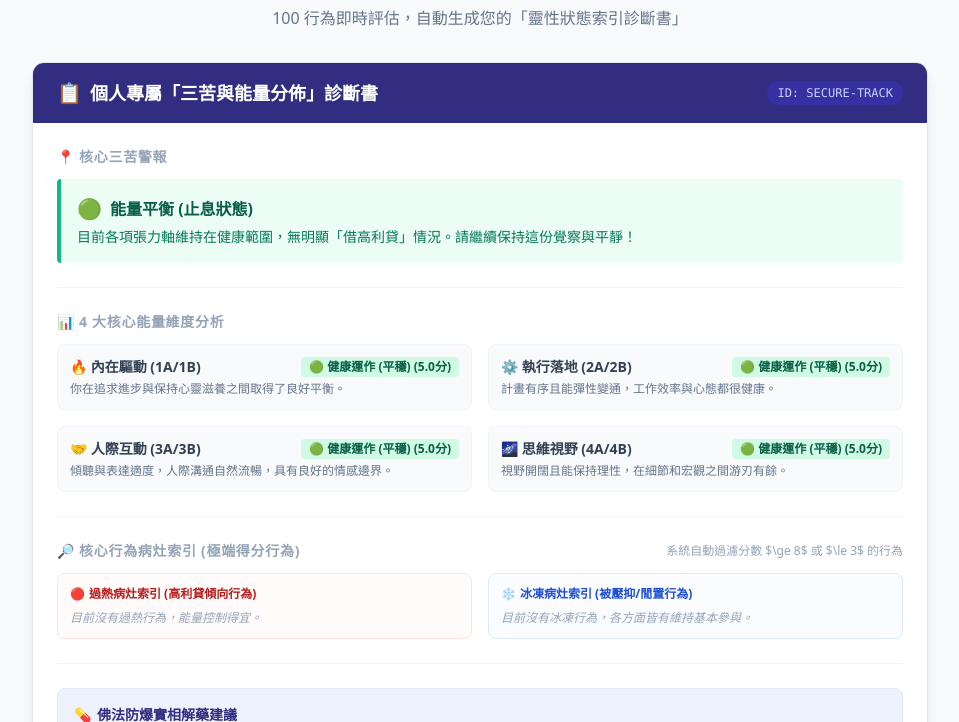
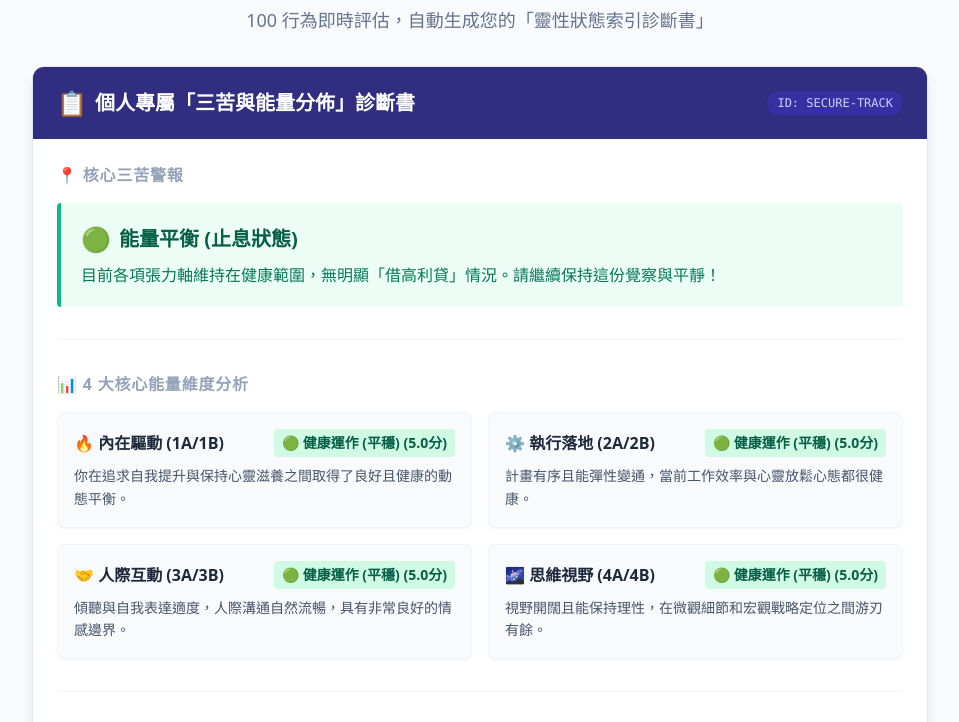
Before and after one commit to teresawanki-blip/no_suffering, a plain HTML site: page index.html in a window 1280 px wide. Shown: the part 78-800 px from the top of the page, without its empty margins (160-1119 px from the left). Drawn offline with nearby package versions, Linux system fonts and the light colour scheme.

Commit message:
Refactor HTML structure and improve styling

```diff
--- a/index.html
+++ b/index.html
@@ -21,42 +21,42 @@
     <!-- 標題區 -->
     <div class="text-center mb-8">
       <h1 class="text-3xl md:text-4xl font-bold mb-3 text-slate-800">🧘 佛法三苦防爆系統</h1>
-      <p class="text-slate-500">100 行為即時評估，自動生成您的「靈性狀態索引診斷書」</p>
+      <p class="text-slate-500 text-base md:text-lg">100 行為即時評估，自動生成您的「靈性狀態索引診斷書」</p>
     </div>
 
-    <!-- 🌟 新增：個人專屬診斷書 (Diagnostic Dashboard) 🌟 -->
+    <!-- 🌟 個人專屬診斷書 (Diagnostic Dashboard) 🌟 -->
     <div class="bg-white rounded-xl shadow-lg border border-slate-200 overflow-hidden mb-10">
-      <div class="bg-indigo-900 text-white px-6 py-4 flex justify-between items-center">
+      <div class="bg-indigo-900 text-white px-6 py-5 flex justify-between items-center">
         <div class="flex items-center space-x-2">
-          <span class="text-xl">📋</span>
-          <h2 class="text-lg font-bold">個人專屬「三苦與能量分佈」診斷書</h2>
+          <span class="text-2xl">📋</span>
+          <h2 class="text-xl font-bold">個人專屬「三苦與能量分佈」診斷書</h2>
         </div>
-        <span class="bg-indigo-800 text-indigo-200 text-xs px-2.5 py-1 rounded-full font-mono">ID: SECURE-TRACK</span>
+        <span class="bg-indigo-800 text-indigo-200 text-xs px-2.5 py-1 rounded-full font-mono hidden sm:inline">ID: SECURE-TRACK</span>
       </div>
 
-      <div class="p-6 space-y-6">
+      <div class="p-6 space-y-8">
 
         <!-- 1. 核心三苦警報區 -->
         <div>
-          <h3 class="text-sm font-bold text-slate-400 uppercase tracking-wider mb-3">📍 核心三苦警報</h3>
-          <div class="space-y-3">
+          <h3 class="text-sm md:text-base font-bold text-slate-400 uppercase tracking-wider mb-4">📍 核心三苦警報</h3>
+          <div class="space-y-4">
 
             <!-- 苦苦警報 -->
-            <div v-if="alertKuKu" class="bg-red-50 border-l-4 border-red-500 p-4 rounded transition-all">
-              <div class="flex items-center mb-1">
-                <span class="text-xl mr-2">🔥</span>
-                <h4 class="font-bold text-red-800">苦苦爆發預警！(直觀衝突 / 嚴重高利貸)</h4>
+            <div v-if="alertKuKu" class="bg-red-50 border-l-4 border-red-500 p-5 rounded shadow-sm transition-all">
+              <div class="flex items-center mb-2">
+                <span class="text-2xl mr-2">🔥</span>
+                <h4 class="font-bold text-lg md:text-xl text-red-800">苦苦爆發預警！(直觀衝突 / 嚴重高利貸)</h4>
               </div>
-              <p class="text-sm text-red-700">你的【{{ kuKuReason.overload }}】過度壓迫了【{{ kuKuReason.suppress }}】。你正在用完美主義框死宇宙，或用過度思考癱瘓行動。</p>
+              <p class="text-sm md:text-base text-red-700">你的【{{ kuKuReason.overload }}】過度壓迫了【{{ kuKuReason.suppress }}】。你正在用完美主義框死宇宙，或用過度思考癱瘓行動。</p>
             </div>
 
             <!-- 壞苦警報 -->
-            <div v-if="alertHuaiKu" class="bg-amber-50 border-l-4 border-amber-500 p-4 rounded transition-all">
-              <div class="flex items-center mb-1">
-                <span class="text-xl mr-2">🍂</span>
-                <h4 class="font-bold text-amber-800">壞苦爆發預警！(變異倦怠 / 乾枯邊緣)</h4>
+            <div v-if="alertHuaiKu" class="bg-amber-50 border-l-4 border-amber-500 p-5 rounded shadow-sm transition-all">
+              <div class="flex items-center mb-2">
+                <span class="text-2xl mr-2">🍂</span>
+                <h4 class="font-bold text-lg md:text-xl text-amber-800">壞苦爆發預警！(變異倦怠 / 乾枯邊緣)</h4>
               </div>
-              <p class="text-sm text-amber-700">
+              <p class="text-sm md:text-base text-amber-700">
                 <span v-if="scores['1A'] <= 3 && scores['1B'] <= 3">
                   <strong>動力低迷：</strong> 你的【野心1A】與【好奇1B】同時處於極低水平，這是一種「擺爛式」倦怠，靈魂失去方向與燃料。
                 </span>
@@ -67,21 +67,21 @@
             </div>
 
             <!-- 行苦警報 -->
-            <div v-if="alertXingKu" class="bg-blue-50 border-l-4 border-blue-500 p-4 rounded transition-all">
-              <div class="flex items-center mb-1">
-                <span class="text-xl mr-2">🌌</span>
-                <h4 class="font-bold text-blue-800">行苦爆發預警！(存在虛無 / 孤立傲慢)</h4>
+            <div v-if="alertXingKu" class="bg-blue-50 border-l-4 border-blue-500 p-5 rounded shadow-sm transition-all">
+              <div class="flex items-center mb-2">
+                <span class="text-2xl mr-2">🌌</span>
+                <h4 class="font-bold text-lg md:text-xl text-blue-800">行苦爆發預警！(存在虛無 / 孤立傲慢)</h4>
               </div>
-              <p class="text-sm text-blue-700">你的【宏觀視野4】極高，但【落地溝通2/3】極低。你建構了傲慢的高牆，將眾生拒之門外。</p>
+              <p class="text-sm md:text-base text-blue-700">你的【宏觀視野4】極高，但【落地溝通2/3】極低。你建構了傲慢的高牆，將眾生拒之門外。</p>
             </div>
 
             <!-- 平衡狀態 (綠燈) -->
-            <div v-if="!alertKuKu && !alertHuaiKu && !alertXingKu" class="bg-emerald-50 border-l-4 border-emerald-500 p-4 rounded">
-              <div class="flex items-center mb-1">
-                <span class="text-xl mr-2">🟢</span>
-                <h4 class="font-bold text-emerald-800">能量平衡 (止息狀態)</h4>
+            <div v-if="!alertKuKu && !alertHuaiKu && !alertXingKu" class="bg-emerald-50 border-l-4 border-emerald-500 p-5 rounded">
+              <div class="flex items-center mb-2">
+                <span class="text-2xl mr-2">🟢</span>
+                <h4 class="font-bold text-lg md:text-xl text-emerald-800">能量平衡 (止息狀態)</h4>
               </div>
-              <p class="text-sm text-emerald-700">目前各項張力軸維持在健康範圍，無明顯「借高利貸」情況。請繼續保持這份覺察與平靜！</p>
+              <p class="text-sm md:text-base text-emerald-700">目前各項張力軸維持在健康範圍，無明顯「借高利貸」情況。請繼續保持這份覺察與平靜！</p>
             </div>
 
           </div>
@@ -90,51 +90,51 @@
         <!-- 2. 四大維度即時診斷 -->
         <hr class="border-slate-100" />
         <div>
-          <h3 class="text-sm font-bold text-slate-400 uppercase tracking-wider mb-3">📊 4 大核心能量維度分析</h3>
+          <h3 class="text-sm md:text-base font-bold text-slate-400 uppercase tracking-wider mb-4">📊 4 大核心能量維度分析</h3>
           <div class="grid grid-cols-1 md:grid-cols-2 gap-4">
 
             <!-- 內在驅動 -->
-            <div class="p-3 rounded-lg border border-slate-100 bg-slate-50">
-              <div class="flex justify-between items-center mb-1">
-                <span class="font-bold text-slate-700 text-sm">🔥 內在驅動 (1A/1B)</span>
-                <span class="text-xs font-bold px-2 py-0.5 rounded" :class="getDimensionStatusClass(driveAvg)">
+            <div class="p-4 rounded-lg border border-slate-100 bg-slate-50 shadow-sm">
+              <div class="flex justify-between items-center mb-2">
+                <span class="font-bold text-slate-800 text-base">🔥 內在驅動 (1A/1B)</span>
+                <span class="text-xs md:text-sm font-bold px-2 py-1 rounded" :class="getDimensionStatusClass(driveAvg)">
                   {{ getDimensionStatusText(driveAvg) }} ({{ driveAvg.toFixed(1) }}分)
                 </span>
               </div>
-              <p class="text-xs text-slate-500">{{ getDriveDiagnostic(driveAvg) }}</p>
+              <p class="text-sm text-slate-600 leading-relaxed">{{ getDriveDiagnostic(driveAvg) }}</p>
             </div>
 
             <!-- 執行落地 -->
-            <div class="p-3 rounded-lg border border-slate-100 bg-slate-50">
-              <div class="flex justify-between items-center mb-1">
-                <span class="font-bold text-slate-700 text-sm">⚙️ 執行落地 (2A/2B)</span>
-                <span class="text-xs font-bold px-2 py-0.5 rounded" :class="getDimensionStatusClass(executeAvg)">
+            <div class="p-4 rounded-lg border border-slate-100 bg-slate-50 shadow-sm">
+              <div class="flex justify-between items-center mb-2">
+                <span class="font-bold text-slate-800 text-base">⚙️ 執行落地 (2A/2B)</span>
+                <span class="text-xs md:text-sm font-bold px-2 py-1 rounded" :class="getDimensionStatusClass(executeAvg)">
                   {{ getDimensionStatusText(executeAvg) }} ({{ executeAvg.toFixed(1) }}分)
                 </span>
               </div>
-              <p class="text-xs text-slate-500">{{ getExecuteDiagnostic(executeAvg) }}</p>
+              <p class="text-sm text-slate-600 leading-relaxed">{{ getExecuteDiagnostic(executeAvg) }}</p>
             </div>
 
             <!-- 人際互動 -->
-            <div class="p-3 rounded-lg border border-slate-100 bg-slate-50">
-              <div class="flex justify-between items-center mb-1">
-                <span class="font-bold text-slate-700 text-sm">🤝 人際互動 (3A/3B)</span>
-                <span class="text-xs font-bold px-2 py-0.5 rounded" :class="getDimensionStatusClass(relationAvg)">
+            <div class="p-4 rounded-lg border border-slate-100 bg-slate-50 shadow-sm">
+              <div class="flex justify-between items-center mb-2">
+                <span class="font-bold text-slate-800 text-base">🤝 人際互動 (3A/3B)</span>
+                <span class="text-xs md:text-sm font-bold px-2 py-1 rounded" :class="getDimensionStatusClass(relationAvg)">
                   {{ getDimensionStatusText(relationAvg) }} ({{ relationAvg.toFixed(1) }}分)
                 </span>
               </div>
-              <p class="text-xs text-slate-500">{{ getRelationDiagnostic(relationAvg) }}</p>
+              <p class="text-sm text-slate-600 leading-relaxed">{{ getRelationDiagnostic(relationAvg) }}</p>
             </div>
 
             <!-- 思維視野 -->
-            <div class="p-3 rounded-lg border border-slate-100 bg-slate-50">
-              <div class="flex justify-between items-center mb-1">
-                <span class="font-bold text-slate-700 text-sm">🌌 思維視野 (4A/4B)</span>
-                <span class="text-xs font-bold px-2 py-0.5 rounded" :class="getDimensionStatusClass(mindAvg)">
+            <div class="p-4 rounded-lg border border-slate-100 bg-slate-50 shadow-sm">
+              <div class="flex justify-between items-center mb-2">
+                <span class="font-bold text-slate-800 text-base">🌌 思維視野 (4A/4B)</span>
+                <span class="text-xs md:text-sm font-bold px-2 py-1 rounded" :class="getDimensionStatusClass(mindAvg)">
                   {{ getDimensionStatusText(mindAvg) }} ({{ mindAvg.toFixed(1) }}分)
                 </span>
               </div>
-              <p class="text-xs text-slate-500">{{ getMindDiagnostic(mindAvg) }}</p>
+              <p class="text-sm text-slate-600 leading-relaxed">{{ getMindDiagnostic(mindAvg) }}</p>
             </div>
 
           </div>
@@ -143,39 +143,39 @@
         <!-- 3. 核心行為索引 (自動列出最需要注意的行為) -->
         <hr class="border-slate-100" />
         <div>
-          <div class="flex justify-between items-center mb-3">
-            <h3 class="text-sm font-bold text-slate-400 uppercase tracking-wider">🔎 核心行為病灶索引 (極端得分行為)</h3>
-            <span class="text-xs text-slate-400">系統自動過濾分數 $\ge 8$ 或 $\le 3$ 的行為</span>
+          <div class="flex flex-col sm:flex-row sm:justify-between sm:items-center mb-4 gap-2">
+            <h3 class="text-sm md:text-base font-bold text-slate-400 uppercase tracking-wider">🔎 核心行為病灶索引 (極端得分行為)</h3>
+            <span class="text-xs md:text-sm text-slate-400 font-medium">系統自動過濾分數 >= 8分 或 <= 3分 的行為</span>
           </div>
 
           <div class="grid grid-cols-1 md:grid-cols-2 gap-4">
 
             <!-- 過熱行為列表 (>= 8分) -->
-            <div class="border border-red-100 rounded-lg p-3 bg-red-50/30">
-              <h4 class="text-xs font-bold text-red-700 mb-2 flex items-center">
-                <span class="mr-1">🔴</span> 過熱病灶索引 (高利貸傾向行為)
+            <div class="border border-red-100 rounded-lg p-4 bg-red-50/30">
+              <h4 class="text-sm font-bold text-red-700 mb-3 flex items-center">
+                <span class="mr-1.5">🔴</span> 過熱病灶索引 (高利貸傾向行為)
               </h4>
-              <ul v-if="overheatedBehaviors.length > 0" class="space-y-1.5 text-xs text-slate-600">
+              <ul v-if="overheatedBehaviors.length > 0" class="space-y-2 text-sm text-slate-600 leading-relaxed">
                 <li v-for="b in overheatedBehaviors" :key="b.id" class="flex items-start">
-                  <span class="font-mono text-red-500 mr-1.5 shrink-0">#{{ b.id }}</span>
-                  <span>{{ b.desc }} <strong class="text-red-600">({{ b.score }}分)</strong></span>
+                  <span class="font-mono text-red-500 mr-2 shrink-0 font-bold">#{{ b.id }}</span>
+                  <span>{{ b.desc }} <strong class="text-red-600 font-bold">({{ b.score }}分)</strong></span>
                 </li>
               </ul>
-              <p v-else class="text-xs text-slate-400 italic">目前沒有過熱行為，能量控制得宜。</p>
+              <p v-else class="text-sm text-slate-400 italic">目前沒有過熱行為，能量控制得宜。</p>
             </div>
 
             <!-- 冰凍行為列表 (<= 3分) -->
-            <div class="border border-blue-100 rounded-lg p-3 bg-blue-50/30">
-              <h4 class="text-xs font-bold text-blue-700 mb-2 flex items-center">
-                <span class="mr-1">❄️</span> 冰凍病灶索引 (被壓抑/閒置行為)
+            <div class="border border-blue-100 rounded-lg p-4 bg-blue-50/30">
+              <h4 class="text-sm font-bold text-blue-700 mb-3 flex items-center">
+                <span class="mr-1.5">❄️</span> 冰凍病灶索引 (被壓抑/閒置行為)
               </h4>
-              <ul v-if="frozenBehaviors.length > 0" class="space-y-1.5 text-xs text-slate-600">
+              <ul v-if="frozenBehaviors.length > 0" class="space-y-2 text-sm text-slate-600 leading-relaxed">
                 <li v-for="b in frozenBehaviors" :key="b.id" class="flex items-start">
-                  <span class="font-mono text-blue-500 mr-1.5 shrink-0">#{{ b.id }}</span>
-                  <span>{{ b.desc }} <strong class="text-blue-600">({{ b.score }}分)</strong></span>
+                  <span class="font-mono text-blue-500 mr-2 shrink-0 font-bold">#{{ b.id }}</span>
+                  <span>{{ b.desc }} <strong class="text-blue-600 font-bold">({{ b.score }}分)</strong></span>
                 </li>
               </ul>
-              <p v-else class="text-xs text-slate-400 italic">目前沒有冰凍行為，各方面皆有維持基本參與。</p>
+              <p v-else class="text-sm text-slate-400 italic">目前沒有冰凍行為，各方面皆有維持基本參與。</p>
             </div>
 
           </div>
@@ -183,11 +183,11 @@
 
         <!-- 4. 💊 佛法實相解藥 -->
         <hr class="border-slate-100" />
-        <div class="bg-indigo-50 border border-indigo-100 rounded-lg p-4">
-          <h3 class="text-sm font-bold text-indigo-900 flex items-center mb-2">
-            <span class="mr-1.5">💊</span> 佛法防爆實相解藥建議
+        <div class="bg-indigo-50 border border-indigo-100 rounded-lg p-5">
+          <h3 class="text-base font-bold text-indigo-900 flex items-center mb-3">
+            <span class="text-xl mr-2">💊</span> 佛法防爆實相解藥建議
           </h3>
-          <p class="text-xs text-indigo-950 leading-relaxed font-medium">
+          <p class="text-sm md:text-base text-indigo-950 leading-relaxed font-medium">
             {{ getSpiritualCure() }}
           </p>
         </div>
@@ -228,7 +228,6 @@
               {{ item.score }}
             </span>
           </div>
-
         </div>
       </div>
     </div>
@@ -250,7 +249,7 @@
             { id: 4, module: '1A 目標野心', desc: '逆境堅持到底：決定咗嘅事就會排除阻礙、吃苦耐勞做到最後。', score: 5 },
             { id: 5, module: '1A 目標野心', desc: '全力以赴投入：行動時精力充沛，進入心流甚至迷戀於手頭上嘅事。', score: 5 },
             { id: 6, module: '1A 目標野心', desc: '明確結果導向：做事注重最終成效，並努力令成果「睇得見」。', score: 5 },
-            { id: 7, module: '1A 目標野心', desc: '追求外界認同：重視自己嘅付出被睇見，並以獲得讚譽或感謝為動力。', score: 5 },
+            { id: 7, module: '1A 目標野心', desc: '追求外界認同：重視自己嘅付出被睇見，並以獲得讚譽 or 感謝為動力。', score: 5 },
             { id: 8, module: '1A 目標野心', desc: '良性競爭求勝：享受過程樂趣之餘，亦渴望贏過強大嘅對手。', score: 5 },
             { id: 9, module: '1A 目標野心', desc: '迅速從失敗復原：唔會俾過去嘅錯誤變成創傷，好快調整心態重新出發。', score: 5 },
             { id: 10, module: '1A 目標野心', desc: '主動承擔責任：對自己嘅選擇同最終結果負全責，唔推卸。', score: 5 },
@@ -333,7 +332,7 @@
             { id: 81, module: '4A 邏輯解構', desc: '客觀抽離保持冷靜：喺情緒高漲嘅局面中保持理性旁觀，唔被個人喜惡左右判斷。', score: 5 },
             { id: 82, module: '4A 邏輯解構', desc: '精準診斷問題成因：出錯時唔急住撲火，而係徹底調查背後嘅系統性原因。', score: 5 },
             { id: 83, module: '4A 邏輯解構', desc: '同時構思多個備選方案：面對難題時唔會只得一條路，會列出多種可能性並評估利弊。', score: 5 },
-            { id: 84, module: '4A 邏輯解構', desc: '資訊整合與高度濃縮：將零散、龐雜嘅意見或資料，提煉成清晰嘅核心結論。', score: 5 },
+            { id: 84, module: '4A 邏輯解構', desc: '資訊整合與高度濃縮：將零散、龐雜嘅意見 or 資料，提煉成清晰嘅核心結論。', score: 5 },
             { id: 85, module: '4A 邏輯解構', desc: '識別並評估潛在風險：喺行動前預判所有可能出錯嘅地方，提前做好風險對沖。', score: 5 },
             { id: 86, module: '4A 邏輯解構', desc: '逆向推演與因果分析：既能由原因推導結果，亦能從成功或失敗嘅結果倒推原因。', score: 5 },
             { id: 87, module: '4A 邏輯解構', desc: '區分「事實」與「觀點」：喺溝通同決策時，清楚分辨邊啲係客觀存在、邊啲係主觀臆測。', score: 5 },
@@ -434,45 +433,47 @@
           if (val <= 3.5) return 'bg-blue-100 text-blue-800';
           return 'bg-emerald-100 text-emerald-800';
         },
+
         getDriveDiagnostic(val) {
-          if (val >= 7.5) return "你正處於極高的自我期望中，注意是否被『非贏不可』的執念綑綁。";
-          if (val <= 3.5) return "目前內在驅動力冰凍。你可能正在經歷深度倦怠、迷茫或無意義感。";
-          return "你在追求進步與保持心靈滋養之間取得了良好平衡。";
+          if (val >= 7.5) return "你正處於極高的自我期望中，請多注意自己是否被「非贏不可」的執念綑綁。";
+          if (val <= 3.5) return "目前內在驅動力極低。你可能正在經歷深度的身心倦怠、迷茫或無意義感。";
+          return "你在追求自我提升與保持心靈滋養之間取得了良好且健康的動態平衡。";
         },
         getExecuteDiagnostic(val) {
-          if (val >= 7.5) return "過度追求效率或秩序。請小心因過度控制（Control-freak）導致身邊人窒息。";
-          if (val <= 3.5) return "執行落地卡關。有想法但難以落實，可能陷入拖延或不敢開始的局面。";
-          return "計畫有序且能彈性變通，工作效率與心態都很健康。";
+          if (val >= 7.5) return "過度追求效率或秩序。請小心因過度控制（Control-freak）導致身邊合作者窒息。";
+          if (val <= 3.5) return "執行落地遭遇卡關。腦海中有諸多想法但難以落實，可能陷入拖延或不敢開始。";
+          return "計畫有序且能彈性變通，當前工作效率與心靈放鬆心態都很健康。";
         },
         getRelationDiagnostic(val) {
-          if (val >= 7.5) return "過度在意人際和諧（3A過高）或過度想操控他人期望（3B過高），心力交瘁。";
-          if (val <= 3.5) return "傾向於自我孤立。封閉了自己的溝通管道，減少了與外部世界的溫度連結。";
-          return "傾聽與表達適度，人際溝通自然流暢，具有良好的情感邊界。";
+          if (val >= 7.5) return "過度在意人際和諧（3A 迎合）或過度想操控他人期望（3B），導致自身心力交瘁。";
+          if (val <= 3.5) return "傾向於自我孤立。您可能封閉了溝通管道，減少了與外部世界的溫度和連結。";
+          return "傾聽與自我表達適度，人際溝通自然流暢，具有非常良好的情感邊界。";
         },
         getMindDiagnostic(val) {
           if (val >= 7.5) return "思維過於宏大或邏輯過度運轉。想得太多、拆得太細，容易引發存在主義危機。";
-          if (val <= 3.5) return "思考維度有待拓寬。目前可能只關注眼前瑣事，缺乏長遠的視野。";
-          return "視野開闊且能保持理性，在細節和宏觀之間游刃有餘。";
+          if (val <= 3.5) return "思考維度有待拓寬。目前可能過度關注眼前瑣事，缺乏對長遠局勢的視野。";
+          return "視野開闊且能保持理性，在微觀細節和宏觀戰略定位之間游刃有餘。";
         },
 
         // --- 綜合靈性解藥建議 ---
         getSpiritualCure() {
           if (this.alertKuKu) {
-            return "【諸行無常，放手實修】當前『苦苦』極高。最核心的解藥是『破除我執』。請停止用完美主義折磨自己或他人。調用您冰凍區的行為——如果是2A過高，請放手交給他人，合上電腦靜坐3分鐘；如果是4A過高，立刻挑選一件最微小的實事著手，用行動打破思考的空轉。";
+            return "【諸行無常，放手實修】當前『苦苦』極高。最核心的解藥是『破除我執』。請停止用完美主義折磨自己或他人。嘗試調用您冰凍區的行為——如果是 2A 規範過高，請試著放手交給他人，合上電腦靜坐 3 分鐘；如果是 4A 邏輯過高，請立刻挑選一件最微小的實事著手去做，用身體和行動打破思考的空轉。";
           }
           if (this.alertHuaiKu) {
             if (this.scores['1A'] <= 3 && this.scores['1B'] <= 3) {
-              return "【成住壞空，無愧休息】當前動力乾涸。這是身心靈強制進入『空』的求救信號。請無愧疚感地進入『大休息』，去大自然走走，或用非功利的心態去做一件完全與工作進步無關的日常小事。";
+              return "【成住壞空，無愧休息】當前動力乾涸。這是身心靈強制進入『空』的求救信號。最上乘的解藥是無愧疚感地進入『大休息』，去大自然散散步，或用完全不求回報、不求進步的心態去做好一件日常小事，重新滋養靈魂。";
             }
-            return "【因緣果報，拒絕過載】當前『壞苦』警報響起，您正在透支能量。解藥為『建立界線』。請勇敢地對過度的外部迎合（3A）或野心目標（1A）說不，在日曆上劃出絕對不可侵犯的個人放鬆時間。";
+            return "【因緣果報，拒絕過載】當前『壞苦』警報響起，您正在高強度透支能量。解藥為『建立神聖邊界』。請勇敢地對過度的外部迎合（3A）或過高的野心目標（1A）說「不」，並在日曆上劃出絕對不可侵犯的自我滋養時間。";
           }
           if (this.alertXingKu) {
-            return "【同體大悲，降維同心】當前『行苦』極高。您飛得太高、看得很透，但與眾生斷了連結，容易感到虛無和傲慢。解藥是『落地慈悲』。請走進人群，不要帶評判地去傾聽一個身邊人說話，或者動手為身邊人做一件日常小事，感受具體人的溫度。";
+            return "【同體大悲，降維同心】當前『行苦』極高。您飛得太高、看得很透，但與具體眾生斷了溫度連結，容易感到虛無和傲慢。解藥是『落地慈悲』。請走進人群，不要帶評判地去傾聽一個身邊人說話，或者動手為家人、同事做一件溫暖的日常小事，感受溫度的回流。";
           }
-          return "【隨遇而安，守護此時】您目前處於極佳的『能量平穩』狀態，各張力軸非常和諧。這是難得的『心靈止息』。請保持當下的覺察（Mindfulness），不貪求、不嗔恨，平靜地過好每一個當下。";
+          return "【隨遇而安，守護此時】您目前處於極佳的『能量平穩』狀態，各張力軸非常和諧。這是非常難得的『心靈止息』。請保持當下的正念覺察（Mindfulness），不貪求、不嗔恨，平靜地過好每一個當下。";
         }
       }
     }).mount('#app')
   </script>
+
 </body>
 </html>
```
